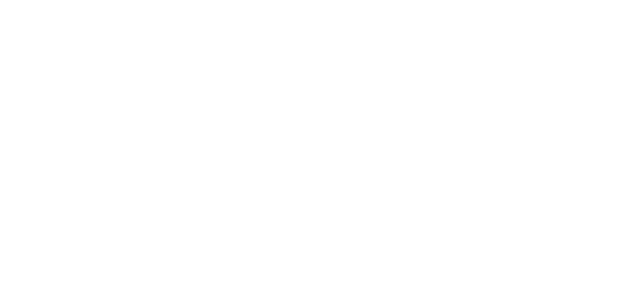
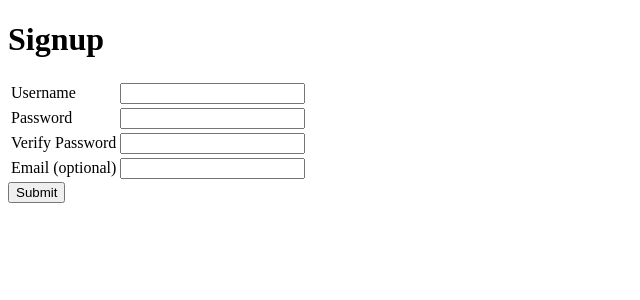
Before and after one commit to biancaharrison/user-signup, a Flask app: page / in a window 1280 px wide. Before the commit the part shown is empty. Shown: the top 300 px of the page, without its empty margins (0-640 px from the left). Run offline with Flask 2, Linux system fonts and the light colour scheme.

Commit message:
Created forms for user and error messages

```diff
--- a/main.py
+++ b/main.py
@@ -6,13 +6,34 @@
 app.config['DEBUG'] = True
 
 @app.route("/welcome", methods=['POST'])
-def username():
-    return render_template('signup.html', username=username)
+def welcome_user():
+    valid_username = request.form['username']
+    valid_password = request.form['password']
+    verified_password = request.form['password-verify']
+    valid_email = request.form['email']
 
+
+    if (not valid_username) or (valid_username.strip() == ""):
+        error = "Please enter valid username"
+        return redirect("/?error=" + error)
+
+    if (not valid_password) or (valid_password.strip() == ""):
+        error = "Please enter valid password"
+        return redirect("/?error=" + error)
+
+    if (not verified_password) or (verified_password.strip() == ""):
+        error = "Please verify password"
+        return redirect("/?error=" + error)
+
+    if verified_password != valid_password:
+        error = "Passwords do not match"
+        return redirect("/?error=" + error)
+
+    return render_template('welcome.html', username=valid_username)
 
 @app.route("/")
 def index():
     encoded_error = request.args.get("error")
-    return render_template('signup.html')
+    return render_template('signup.html', error=encoded_error)
 
 app.run()
--- a/templates/base.html
+++ b/templates/base.html
@@ -9,12 +9,7 @@
         </style>
     </head>
     <body>
-        <h1>
-            <a href="/">Signup</a>
-        </h1>
-
         {% block content %}
         {% endblock %}
-
     </body>
 </html>
--- a/templates/signup.html
+++ b/templates/signup.html
@@ -0,0 +1,36 @@
+{% extends "base.html" %}
+
+{% block content %}
+<h1>Signup</h1>
+
+<form action="/welcome" method="post">
+    <table>
+        <tr>
+            <td><label>Username
+            <td><input type="text" name="username"/></td>
+            </label></td>
+        </tr>
+        <tr>
+            <td><label>Password
+            <td><input type="password" name="password"/></td>
+            </label></td>
+        </tr>
+        <tr>
+            <td><label>Verify Password
+            <td><input type="password" name="password-verify"/></td>
+            </label></td>
+        </tr>
+        <tr>
+            <td><label>Email (optional)
+            <td><input type="text" name="email"/></td>
+            </label></td>
+        </tr>
+    </table>
+    <input type="submit"/>
+</form>
+
+{% if error %}
+    <p class='error'>{{error}}</p>
+{% endif %}
+
+{% endblock %}
```
Also changed, not shown: templates/welcome.html (+7 -0 lines).
